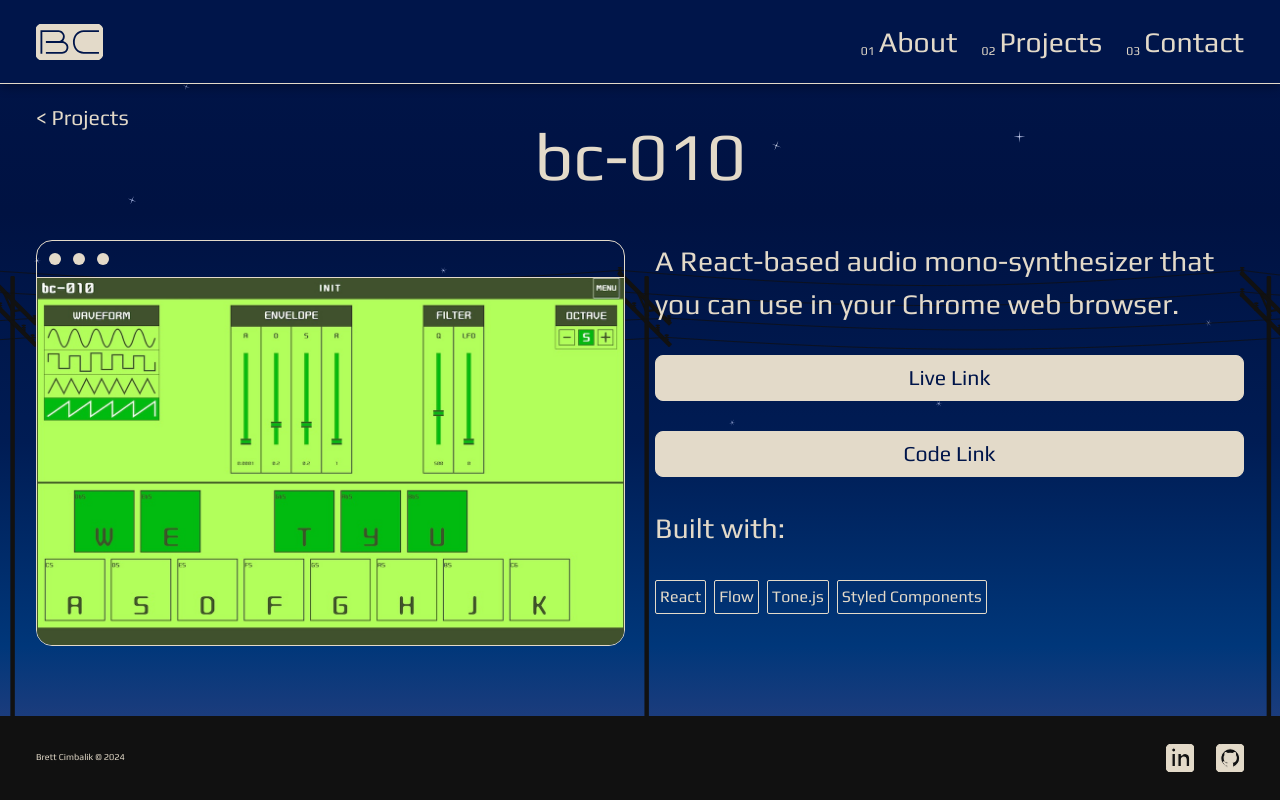
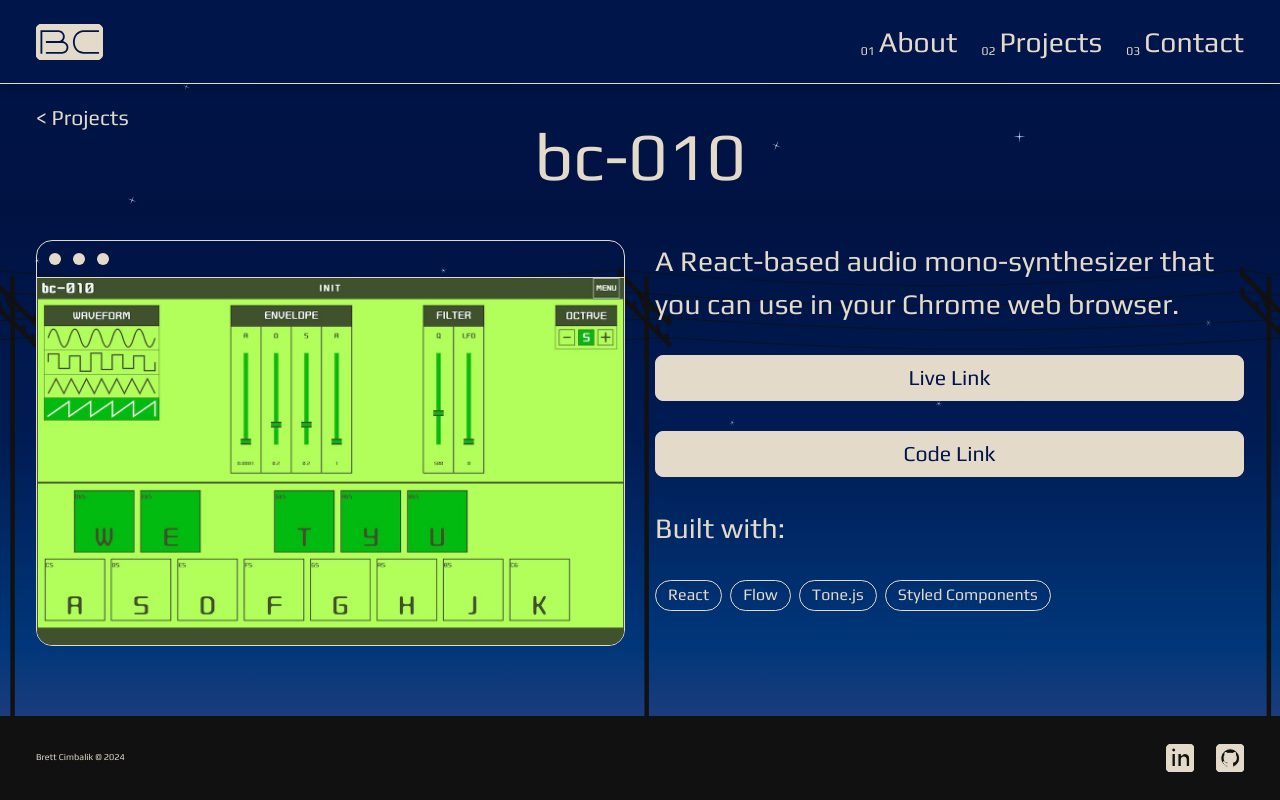
Before and after one commit to bcimbali/my-site-2, a Next.js app: page /projects/bc-010 in a window 1280 px wide. Built offline with nearby package versions, Linux system fonts and the light colour scheme.

Commit message:
feat(component): update chips padding

```diff
--- a/src/components/ProjectDetailPage/index.tsx
+++ b/src/components/ProjectDetailPage/index.tsx
@@ -63,11 +63,11 @@ const ChipsContainer = styled.ul`
 `;
 
 const Chip = styled.li`
-  ${({ theme: { themeColors } }) => css`
+  ${({ theme: { spacing, themeColors } }) => css`
     border: 1px solid ${themeColors.body};
-    border-radius: 2px;
+    border-radius: 1rem;
     color: ${themeColors.body};
-    padding: 0.25rem;
+    padding: 0.15rem ${spacing[-2]};
   `}
 `;
 
```
